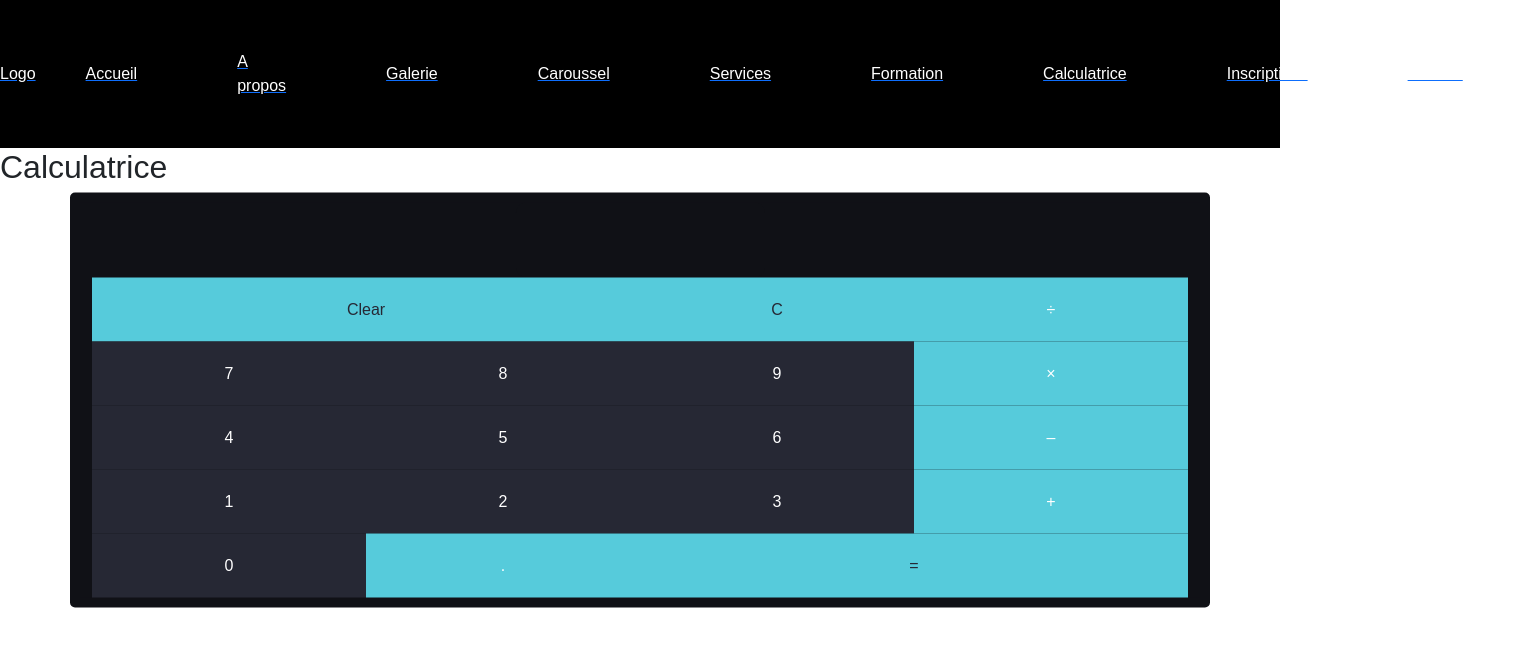
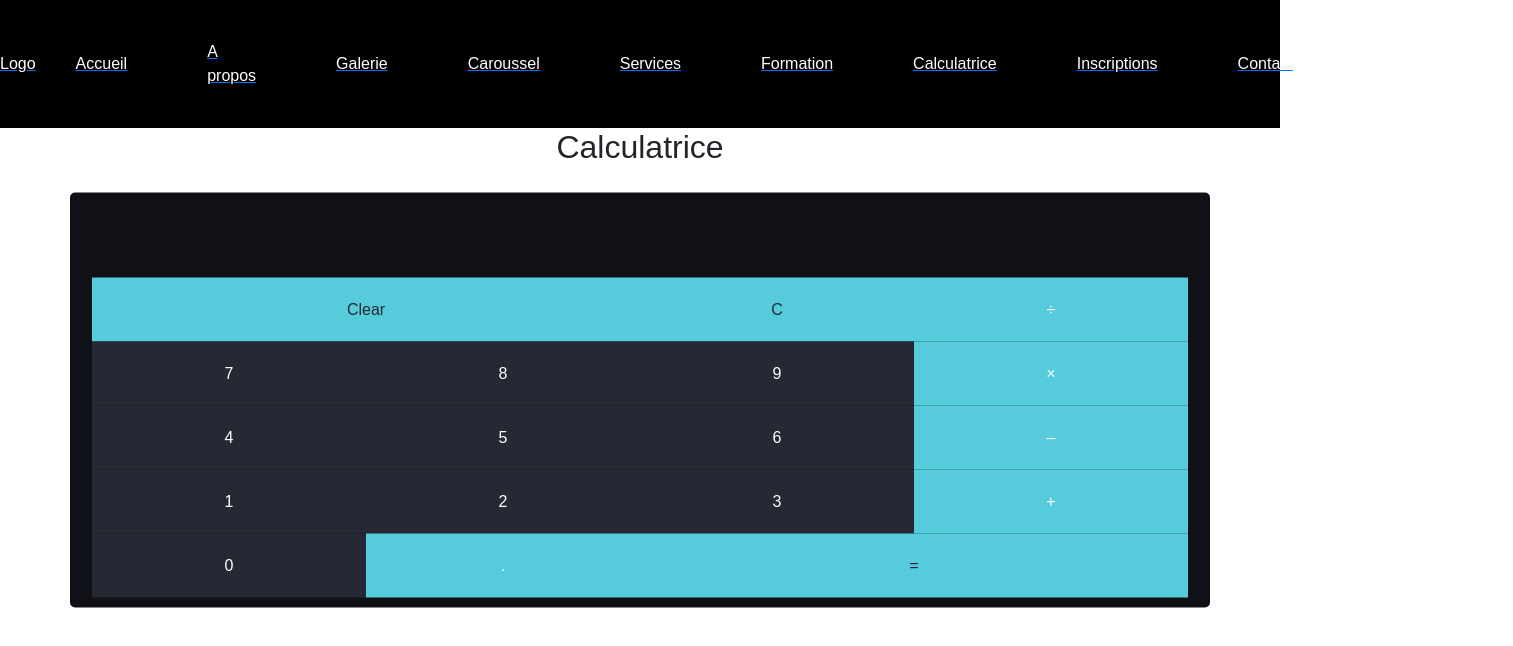
Before and after one commit to MohamedHoumado/Proreact, a React (Create React App) app: page /calculatrice in a window 1280 px wide. Shown: the top 646 px of the page, 1513 px wide, since content can reach past the window. Built offline with nearby package versions, Linux system fonts and the light colour scheme.

Commit message:
modifier

```diff
--- a/src/App.css
+++ b/src/App.css
@@ -4,14 +4,17 @@
   font-family: "Hoboto", sans-serif;
 }
 
-h1,h5{
+h1,h5, h2{
   text-align: center;
+
+
 }
 
 .Menu ul{
   list-style: none;
   padding: 0;
   margin: 0;
+  width: 100%;
   background-color: #000;
   display: flex;
   align-items: center;
@@ -23,7 +26,8 @@ a{
 
 li{
   color: white;
-  margin: 50px;
+  margin: 40px;
+
 }
 
 .Logo{
@@ -94,7 +98,7 @@ li{
   left: 50%;
   position: absolute;
   transform: translate(-50%, -50%);
-  width: 300px;
+  width: 100px;
   text-align: center;
   border: 10px solid #101116;
   background-color: #101116;
@@ -113,7 +117,7 @@ border: 0px;
 color: #fff;
 text-align: right;
 font-size: 25px;
-font-weight: 500;
+font-weight: 500px;
 letter-spacing: 1px;
 }
 #clear{
@@ -148,7 +152,3 @@ button:active{
 .highlight{
   background-color: #56cbdb;
 }
-
-.p-3{
-  background-color: #7439db;
-}
```
